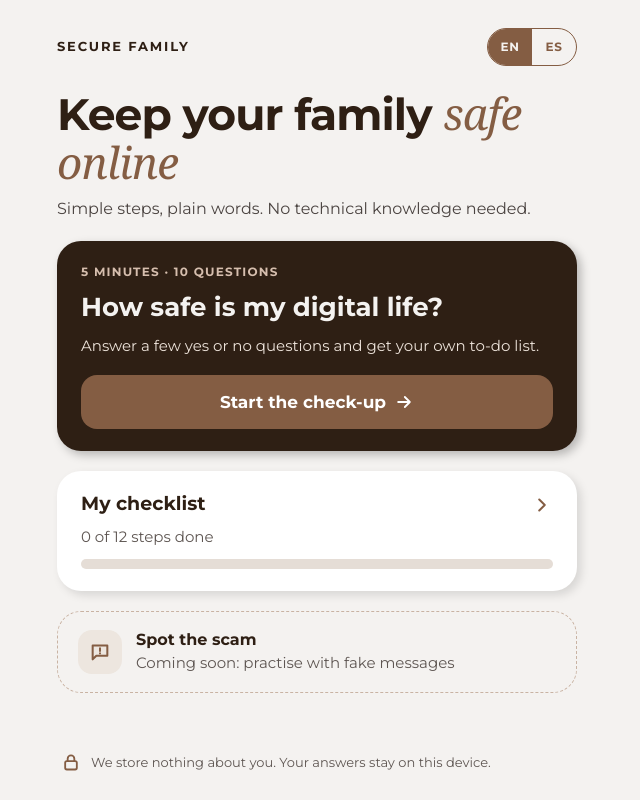
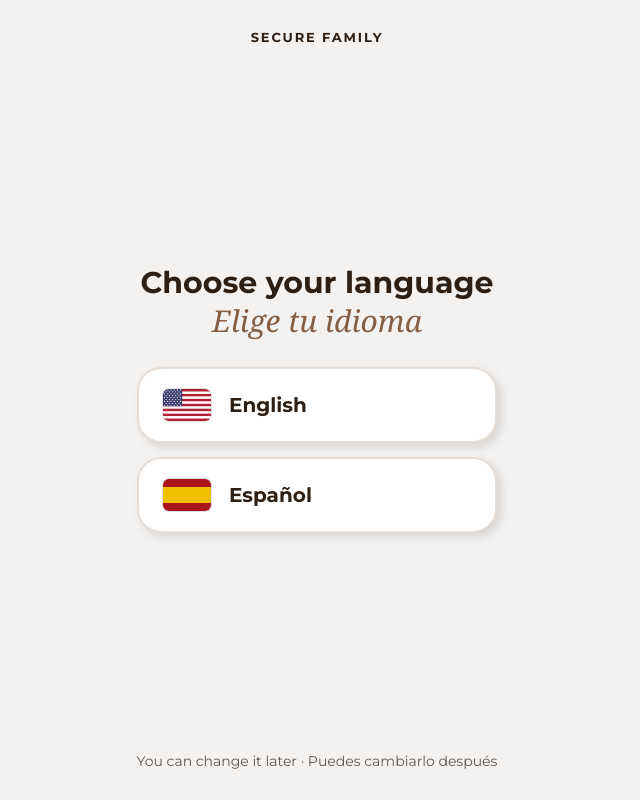
Before and after one commit to alejandroluisacosta/secure-family, a website built with Vite: page index.html in a window 1280 px wide. Shown: the whole page, without its empty margins (323-963 px from the left). Built offline with nearby package versions, Linux system fonts and the light colour scheme.

Commit message:
Ask for the language on the first visit
Full-page choice between English and Spanish with flags, shown once.
The choice is saved in the browser and can be changed later from the top bar.

Co-Authored-By: Claude Opus 5.5 <noreply@anthropic.com>
Claude-Session: https://claude.ai/code/session_01EAMMfAfZkMnuN51HsvuTMC

```diff
--- a/src/main.js
+++ b/src/main.js
@@ -7,11 +7,14 @@ import { homeView } from './views/home.js';
 import { checkupView } from './views/checkup.js';
 import { resultView } from './views/result.js';
 import { checklistView } from './views/checklist.js';
+import { welcomeView } from './views/welcome.js';
 
 const app = document.getElementById('main');
 
 // Saved progress, plus things that only matter during this visit.
 let state = storage.load();
+// No saved language means a first visit: show the language screen before anything else.
+let choosingLanguage = !state.lang;
 if (!state.lang) state.lang = detectLanguage(navigator.languages || [navigator.language]);
 if (!state.device) state.device = detectDevice(navigator.userAgent);
 const session = { open: null, confirmClear: false };
@@ -49,6 +52,14 @@ function go(hash) {
 }
 
 function render() {
+  if (choosingLanguage) {
+    app.innerHTML = welcomeView();
+    document.documentElement.lang = 'en';
+    document.title = 'Secure Family';
+    app.querySelector('h1')?.focus({ preventScroll: true });
+    return;
+  }
+
   const route = parseRoute(location.hash);
   const ctx = {
     state: { ...state, open: session.open, confirmClear: session.confirmClear },
@@ -97,6 +108,14 @@ function render() {
 }
 
 const actions = {
+  'choose-lang'(el) {
+    state.lang = el.dataset.lang === 'es' ? 'es' : 'en';
+    choosingLanguage = false;
+    persist();
+    lastRouteKey = 'welcome'; // so the first real screen moves focus to its heading
+    render();
+  },
+
   lang(el) {
     state.lang = el.dataset.lang === 'es' ? 'es' : 'en';
     persist();
--- a/src/style.css
+++ b/src/style.css
@@ -625,3 +625,73 @@ a { color: var(--accent); }
 @media (prefers-reduced-motion: reduce) {
   *, *::before, *::after { transition: none !important; }
 }
+
+/* First visit: language choice */
+
+.welcome {
+  display: flex;
+  flex-direction: column;
+  align-items: center;
+  gap: 24px;
+  min-height: 100svh;
+  padding: calc(28px + env(safe-area-inset-top, 0px)) 20px calc(28px + env(safe-area-inset-bottom, 0px));
+  text-align: center;
+}
+
+.welcome__body {
+  flex: 1;
+  display: flex;
+  flex-direction: column;
+  justify-content: center;
+  gap: 28px;
+  width: 100%;
+  max-width: 360px;
+}
+
+.welcome__title {
+  display: flex;
+  flex-direction: column;
+  gap: 4px;
+  font-size: 30px;
+  font-weight: 700;
+  line-height: 1.15;
+  color: var(--heading);
+}
+
+.welcome__title-es {
+  font-family: var(--serif);
+  font-style: italic;
+  font-weight: 400;
+  color: var(--accent);
+}
+
+.welcome__options { display: flex; flex-direction: column; gap: 14px; }
+
+.lang-choice {
+  display: flex;
+  align-items: center;
+  gap: 18px;
+  min-height: 76px;
+  padding: 0 24px;
+  border: 2px solid var(--line);
+  border-radius: var(--radius-lg);
+  background: var(--surface);
+  color: var(--heading);
+  font-size: 20px;
+  font-weight: 700;
+  text-align: left;
+  box-shadow: var(--shadow);
+  cursor: pointer;
+  transition: border-color 0.15s ease, transform 0.15s ease;
+}
+.lang-choice:hover { border-color: var(--accent); transform: translateY(-2px); }
+
+.flag {
+  width: 48px;
+  height: 32px;
+  flex-shrink: 0;
+  border-radius: 6px;
+  box-shadow: 0 0 0 1px rgba(0, 0, 0, 0.12);
+}
+
+.welcome__note { font-size: 14px; color: var(--muted); }
--- /dev/null
+++ b/src/views/welcome.js
@@ -0,0 +1,53 @@
+import { escapeHtml } from '../lib/html.js';
+
+// First visit only: a full-page language choice. Both languages are shown at once,
+// since we don't know yet which one the visitor reads.
+
+function usFlag() {
+  const w = 60;
+  const h = 40;
+  const stripe = h / 13;
+  let stripes = '';
+  for (let i = 0; i < 13; i += 2) {
+    stripes += `<rect y="${(i * stripe).toFixed(2)}" width="${w}" height="${stripe.toFixed(2)}" fill="#B22234"/>`;
+  }
+  const cantonW = 24;
+  const cantonH = stripe * 7;
+  let stars = '';
+  for (let row = 0; row < 9; row += 1) {
+    const cols = row % 2 === 0 ? 6 : 5;
+    const offset = row % 2 === 0 ? 2 : 4;
+    for (let col = 0; col < cols; col += 1) {
+      stars += `<circle cx="${offset + col * 4}" cy="${(1.2 + row * (cantonH - 2.4) / 8).toFixed(2)}" r="0.75" fill="#ffffff"/>`;
+    }
+  }
+  return `<svg class="flag" viewBox="0 0 ${w} ${h}" aria-hidden="true" focusable="false"><rect width="${w}" height="${h}" fill="#ffffff"/>${stripes}<rect width="${cantonW}" height="${cantonH.toFixed(2)}" fill="#3C3B6E"/>${stars}</svg>`;
+}
+
+function spainFlag() {
+  return '<svg class="flag" viewBox="0 0 60 40" aria-hidden="true" focusable="false"><rect width="60" height="40" fill="#AA151B"/><rect y="10" width="60" height="20" fill="#F1BF00"/></svg>';
+}
+
+export function welcomeView() {
+  return `
+    <div class="welcome">
+      <span class="brand">SECURE FAMILY</span>
+      <div class="welcome__body">
+        <h1 class="welcome__title" tabindex="-1">
+          <span lang="en">Choose your language</span>
+          <span class="welcome__title-es" lang="es">Elige tu idioma</span>
+        </h1>
+        <div class="welcome__options">
+          <button type="button" class="lang-choice" data-action="choose-lang" data-lang="en" data-key="choose-en" lang="en">
+            ${usFlag()}
+            <span>English</span>
+          </button>
+          <button type="button" class="lang-choice" data-action="choose-lang" data-lang="es" data-key="choose-es" lang="es">
+            ${spainFlag()}
+            <span>Español</span>
+          </button>
+        </div>
+      </div>
+      <p class="welcome__note">${escapeHtml('You can change it later · Puedes cambiarlo después')}</p>
+    </div>`;
+}
```
